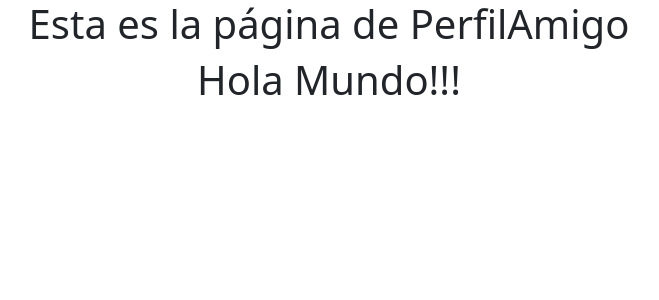
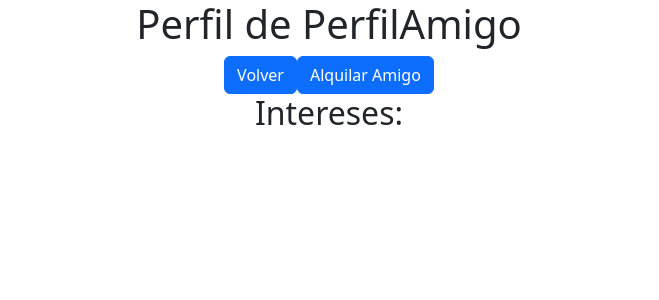
Before and after one commit to Emanuelpc/AppRentarAmigos, a React (Create React App) app in the folder cliente/: page /PerfilAmigo in a window 1280 px wide. Shown: the top 300 px of the page, without its empty margins (311-970 px from the left). Built offline with nearby package versions, Linux system fonts and the light colour scheme.

Commit message:
aumente etiquetas en PerfilAmigo.jsx

```diff
--- a/cliente/package.json
+++ b/cliente/package.json
@@ -11,7 +11,7 @@
     "react-bootstrap": "^2.10.2",
     "react-dom": "^18.2.0",
     "react-router-dom": "^6.22.3",
-    "react-scripts": "5.0.1",
+    "react-scripts": "^5.0.1",
     "web-vitals": "^2.1.4"
   },
   "scripts": {
--- a/cliente/src/PerfilAmigo.jsx
+++ b/cliente/src/PerfilAmigo.jsx
@@ -1,8 +1,16 @@
+import Button from "react-bootstrap/esm/Button";
+
 function PerfilAmigo() {
     return (
       <div>
-      <h1>Esta es la página de PerfilAmigo</h1>
-      <h1>Hola Mundo!!!</h1>
+      <h1>Perfil de PerfilAmigo</h1>
+     <img src =""></img>
+     <img src =""></img>
+     <img src =""></img>
+     <img src =""></img>
+     <Button>Volver </Button>
+     <Button>Alquilar Amigo</Button>
+      <h2>Intereses:</h2>
 
 
       </div>
```
Also changed, not shown: 1 other file (tests, documents, lock files or other folders).
